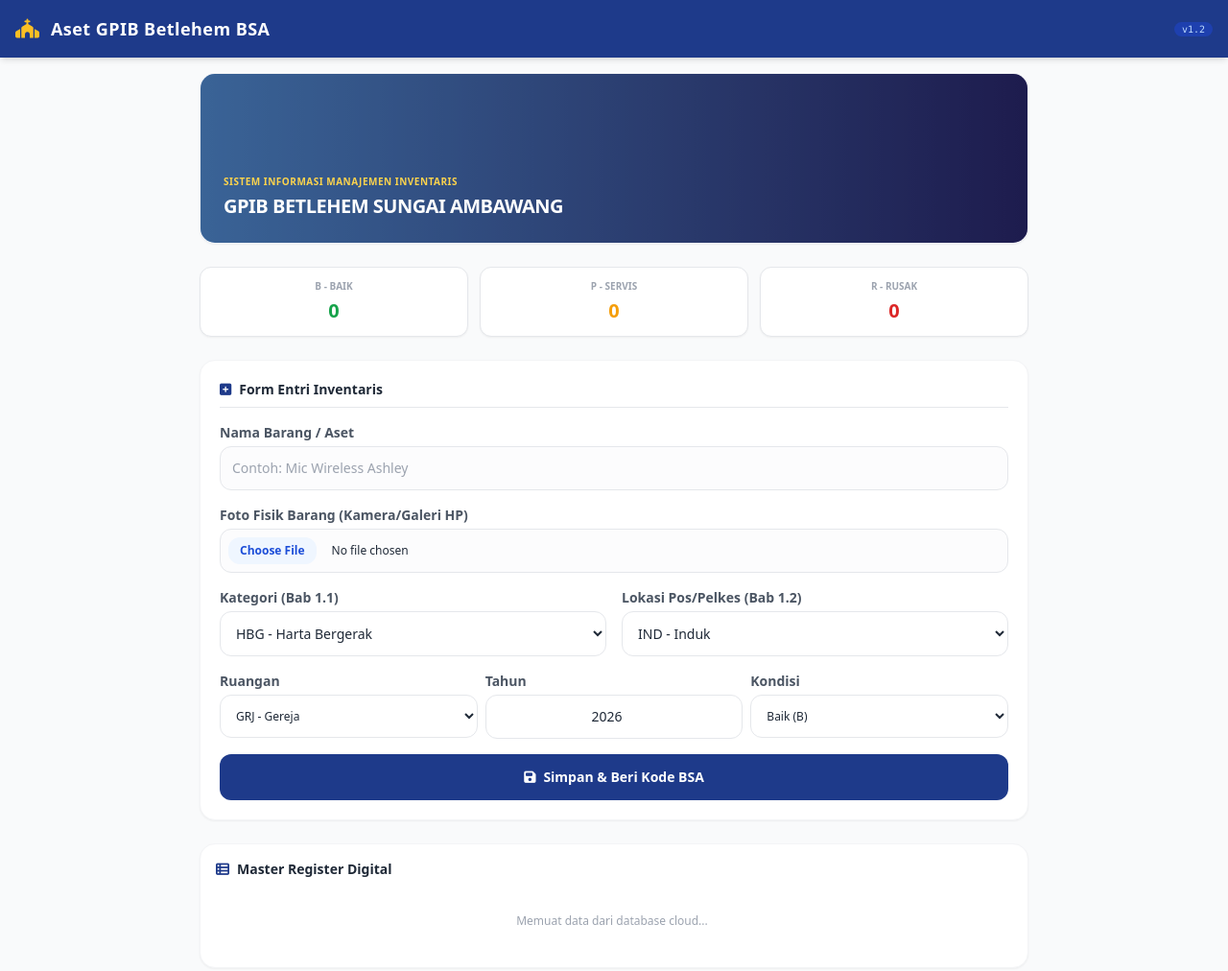
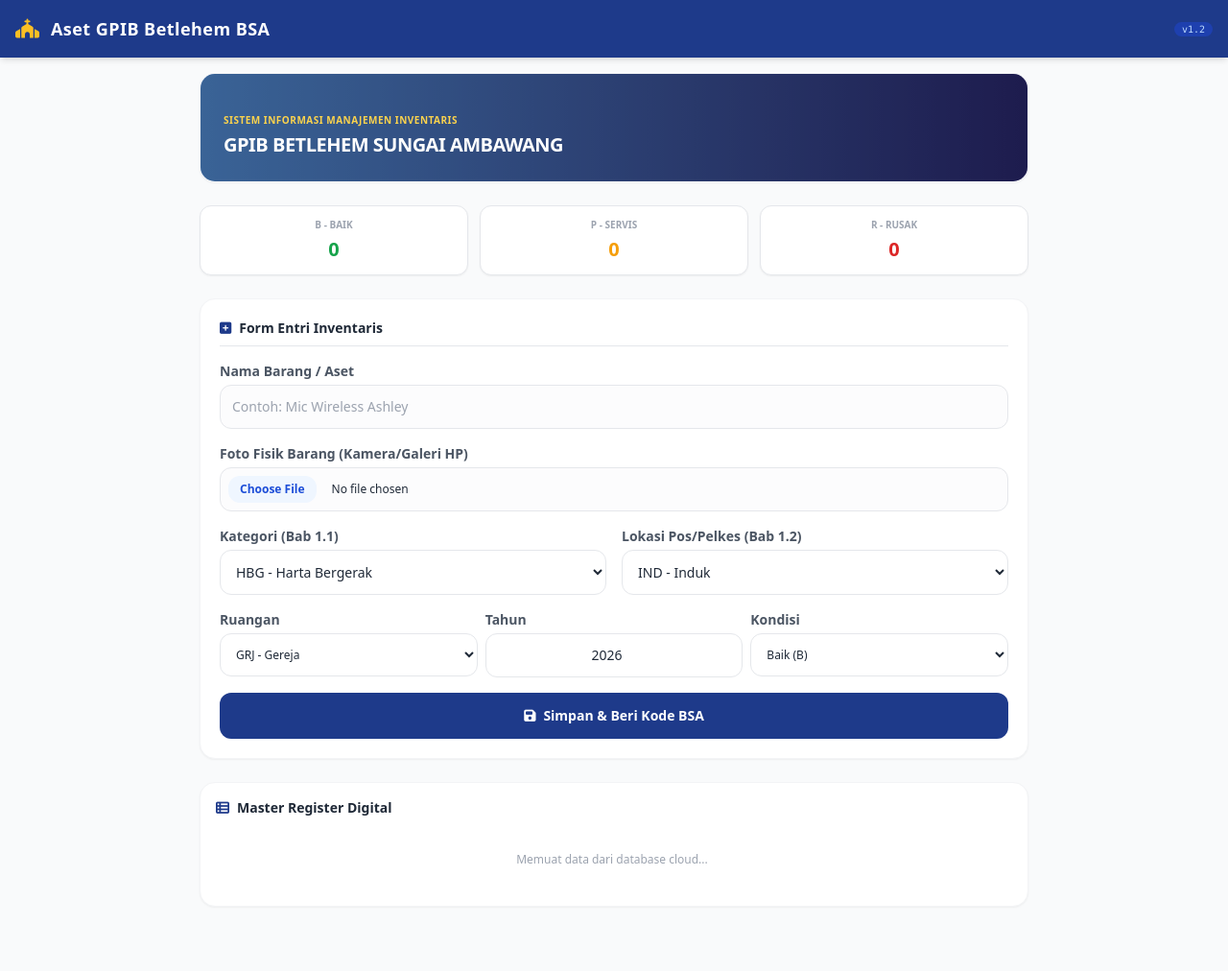
Before and after one commit to oktavianussinyaru80-maker/gpib-asset-app, a website: page views/dashboard.html in a window 1280 px wide. Shown: the whole page at 96% size. After the commit the page ends 961 px from the top, so only its background shows below. Drawn offline with nearby package versions, Linux system fonts and the light colour scheme.

Commit message:
Update dashboard.html

```diff
--- a/views/dashboard.html
+++ b/views/dashboard.html
@@ -28,7 +28,7 @@
 
         <!-- Banner Dasbor -->
         <div class="bg-white rounded-2xl shadow-sm border border-gray-100 overflow-hidden">
-            <div id="dashboard-banner" class="w-full h-44 bg-gradient-to-r from-blue-400 to-indigo-900 bg-cover bg-center flex items-end p-6 relative">
+            <div id="dashboard-banner" class="w-full h-28 bg-gradient-to-r from-blue-400 to-indigo-900 bg-cover bg-center flex items-end p-6 relative">
                 <div class="absolute inset-0 bg-black bg-opacity-40"></div>
                 <div class="relative z-10 text-white">
                     <p class="text-[10px] uppercase tracking-wider font-semibold text-amber-300">Sistem Informasi Manajemen Inventaris</p>
```
